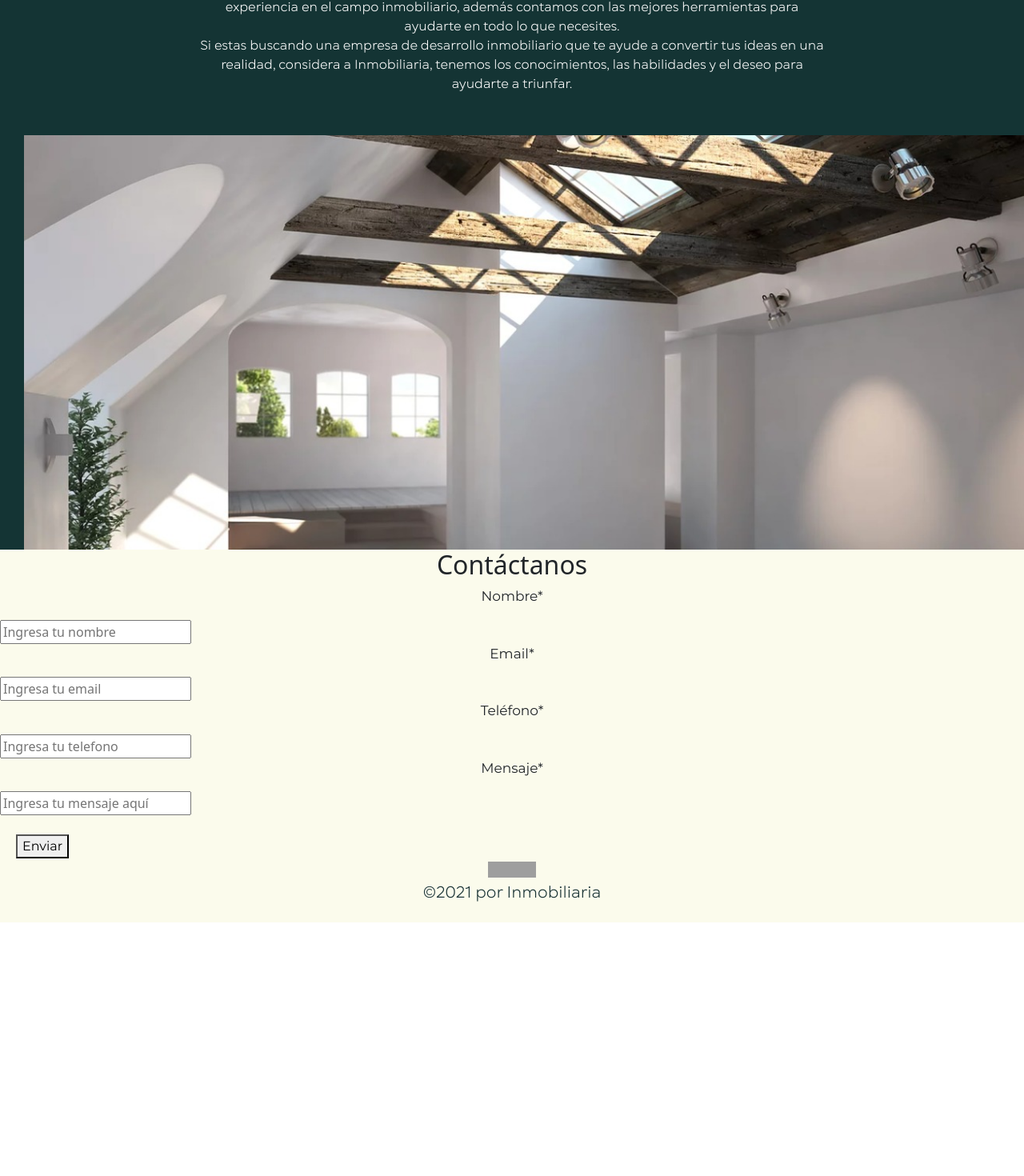
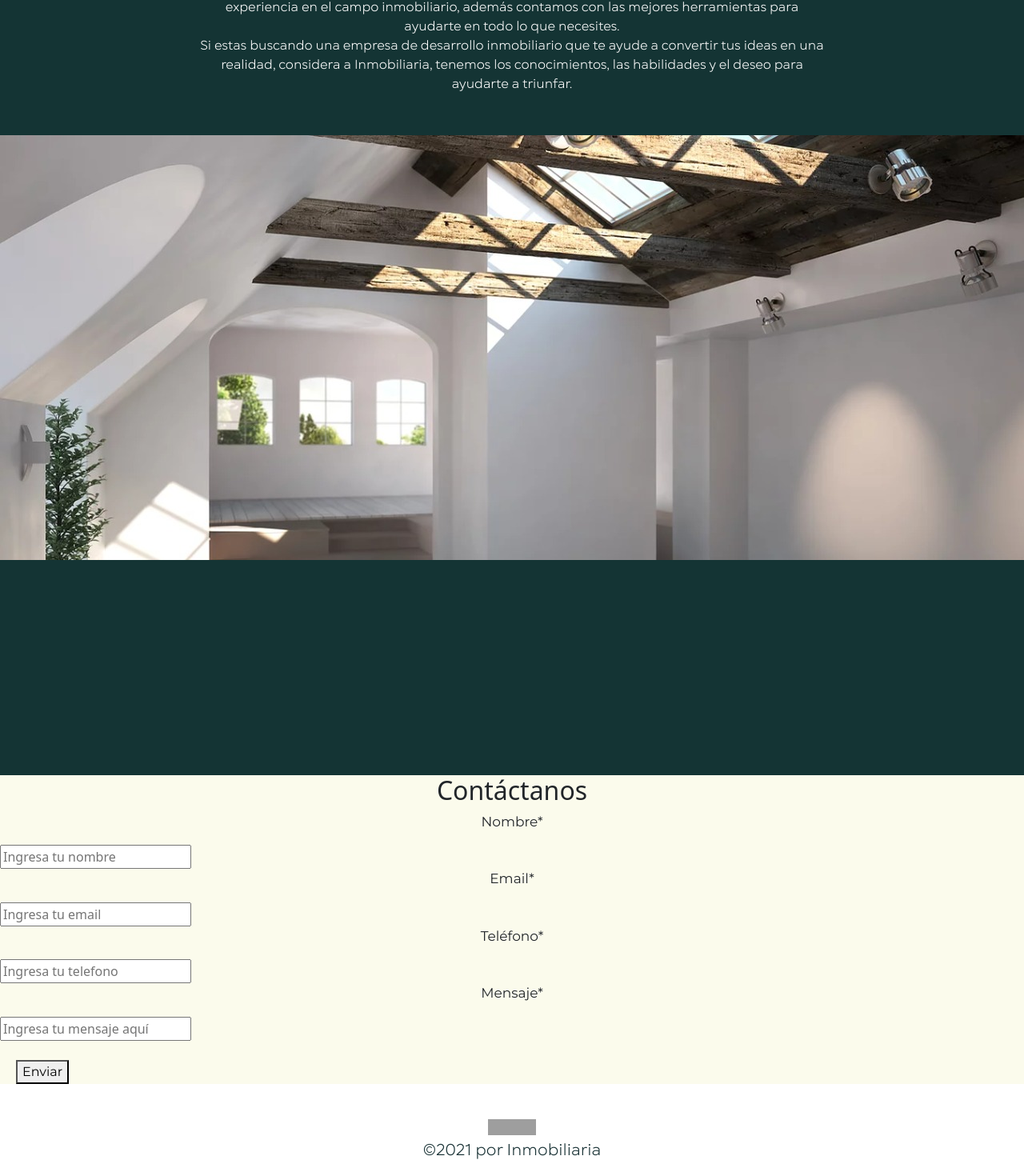
Before and after one commit to angelicamaru/inmobiliaria, a React (Create React App) app: page / in a window 1280 px wide. Shown: the part 1690-3160 px from the top of the page at 80% size. Before the commit the page ends 2843 px from the top, so only its background shows below. Built offline with nearby package versions, Linux system fonts and the light colour scheme; grey boxes are pictures that could not be loaded.

Commit message:
CambiosFinales

```diff
--- a/src/Components/Footer.module.css
+++ b/src/Components/Footer.module.css
@@ -1,4 +1,4 @@
-.contenido{
+.contenido {
   align-content: center;
   align-items: center;
   text-align: center;
@@ -6,6 +6,7 @@
   color: #1a3336;
   font-size: 20px;
   padding-bottom: 20px;
+  padding-top: 40px;
 }
 @font-face {
   font-family: GoghBook;
--- a/src/Components/InicioSection/Inicio.js
+++ b/src/Components/InicioSection/Inicio.js
@@ -2,10 +2,10 @@ import ServiciosInicio from "./ServicesInicio";
 import QuieneSomos from "./QuienesSomos";
 import Contactanos from "../Contactanos";
 import Footer from "../Footer";
-import classes from '../InicioSection/Inicio.module.css'
-import inmobiliaria from '../Images/Inmobiliaria.png'
-import casa from '../Images/Casa.jpeg'
-import Image from 'react-bootstrap/Image'
+import classes from "../InicioSection/Inicio.module.css";
+import inmobiliaria from "../Images/Inmobiliaria.png";
+import casa from "../Images/Casa.jpeg";
+import Image from "react-bootstrap/Image";
 
 const InicioSection = () => {
   return (
@@ -16,8 +16,10 @@ const InicioSection = () => {
         </div>
         <div className={classes.textoimg}>
           <div className={classes.texto}>
-            <label>Encuentra</label><br></br>
-            <label> tu inmueble</label><br></br>
+            <label>Encuentra</label>
+            <br></br>
+            <label> tu inmueble</label>
+            <br></br>
             <label>ideal</label>
           </div>
         </div>
@@ -33,10 +35,9 @@ const InicioSection = () => {
       </div>
       <QuieneSomos />
       <div className={classes.casa}>
-        <Image src={casa} fluid />
+        <Image className={classes.imagen} src={casa} fluid />
       </div>
       <Contactanos />
-      <Footer />
     </div>
   );
 };
--- a/src/Components/InicioSection/Inicio.module.css
+++ b/src/Components/InicioSection/Inicio.module.css
@@ -1,49 +1,50 @@
-.contenido{
+.contenido {
   background-color: #fbfbec;
 }
-.contenedor{
+.contenedor {
   display: flex;
   background-color: #143434;
   padding: 50px;
 }
-.textoimg{
+.textoimg {
   width: 100%;
   margin-left: 80px;
   margin-right: 80px;
   background-color: rgba(255, 255, 255, 0.349);
 }
-.texto{
+.texto {
   margin-top: 80px;
   margin-left: 30px;
   margin-right: 30px;
-    color:white;
+  color: white;
   font-family: Kepler;
   font-size: 80px;
   text-align: center;
-
 }
-.nuestros{
+.nuestros {
   font-family: Kepler;
   font-size: 50px;
 }
-.servicios{
+.servicios {
   padding-top: 100px;
   text-align: center;
   color: #143434;
 }
-.info{
+.info {
   font-family: GoghBook;
   font-size: 20px;
 }
-.casa{
+.casa {
+  width: 100vw;
+  height: 100vh;
+  justify-content: center;
+  background-color: #143434;
+  padding-right: auto;
+}
+.imagen {
   width: 100%;
   height: 100%;
-    justify-content: center;
-    background-color: #143434;
-    padding-left: 30px;
-    padding-right: auto;
 }
-
 @font-face {
   font-family: Kepler;
   src: url(../Fonts/Kepler\ Std\ Semicondensed\ Subhead.otf);
--- a/src/Components/Menu/Menu.js
+++ b/src/Components/Menu/Menu.js
@@ -6,6 +6,7 @@ import ContainerArriendoVenta from "../ArriendoVenta/ContainerArriendoVenta";
 import VentaArriedoInmueble from "../Inmuebles/VentaArriedoInmueble";
 import classes from "./Menu.module.css";
 import DetalleInmueble from "../Inmuebles/DetalleInmueble";
+import Footer from "../Footer";
 
 const MenuMain = () => {
   return (
@@ -56,6 +57,7 @@ const MenuMain = () => {
           <InfoSection />
         </Route>
       </Switch>
+      <Footer />
     </Router>
   );
 };
```
Lines whose indentation alone changed are shown as unchanged.
